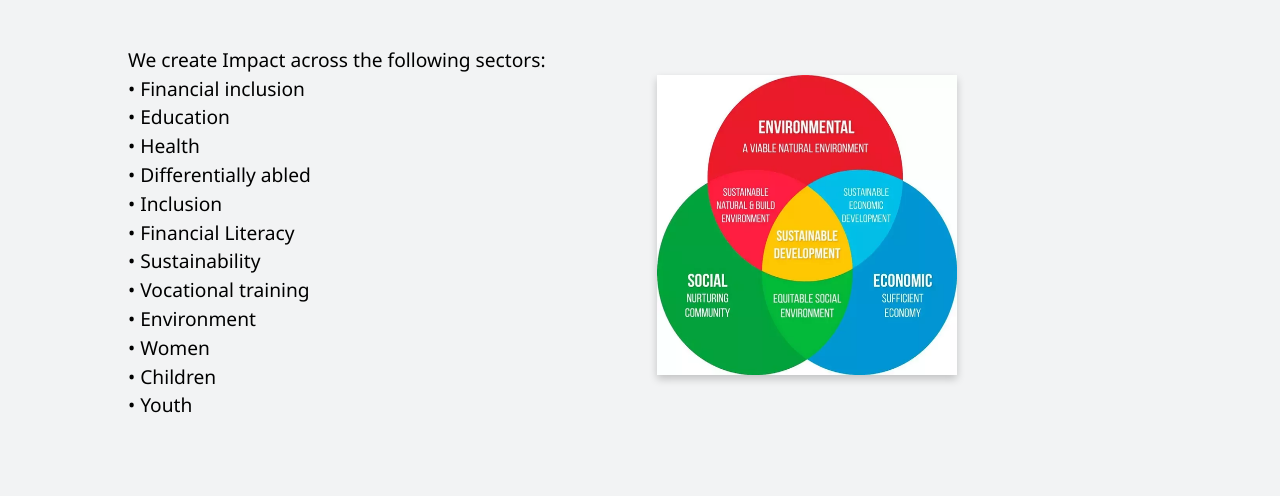
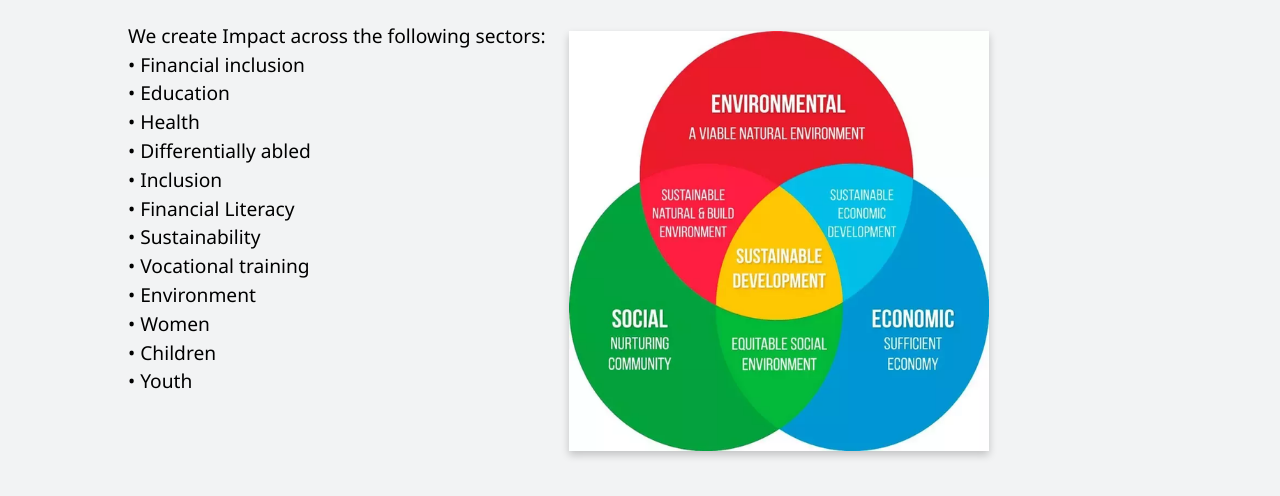
Before and after one commit to Equiglobe/equiglobe.github.io, a plain HTML site: page operation.html in a window 1280 px wide. Shown: the part 128-624 px from the top of the page. Drawn offline with Linux system fonts and the light colour scheme.

Commit message:
Update operation.html

```diff
--- a/operation.html
+++ b/operation.html
@@ -27,14 +27,14 @@
                 Areas of Operation
             </h2>
         </div>
-        <br><br><br>
+        <br><br>
 
         <div class="bio" style="margin-top:-2%;">
 
 
             We create Impact across the following sectors:<br>
             <div class="mobile-hidder">
-                <img src="img/venn-diagram.png" alt="Venn Diagram" class="bio-image" style="float:right;margin-right:20%;margin-bottom:10%;height:300px;width:300px;">
+                <img src="img/venn-diagram.png" alt="Venn Diagram" class="bio-image" style="float:right;margin-right:17%;margin-bottom:10%;margin-top:-20px;height:420px;width:420px;">
             </div>
             • Financial inclusion<br>
             • Education<br>
```
